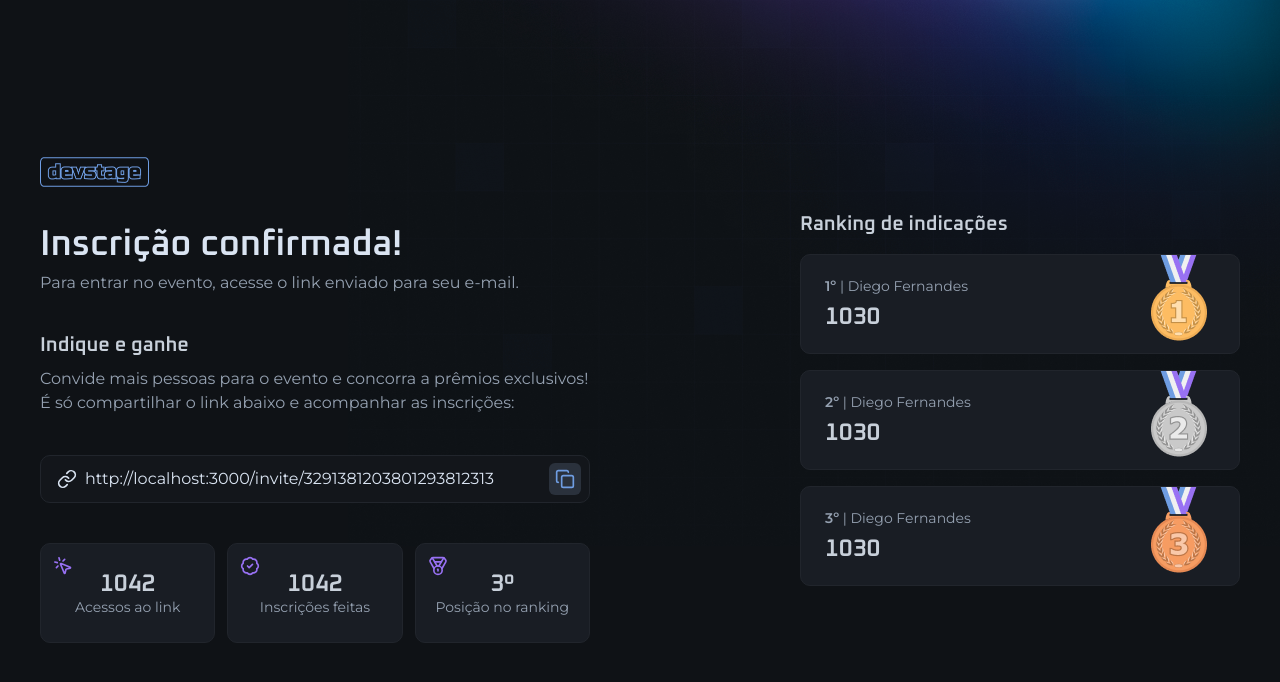
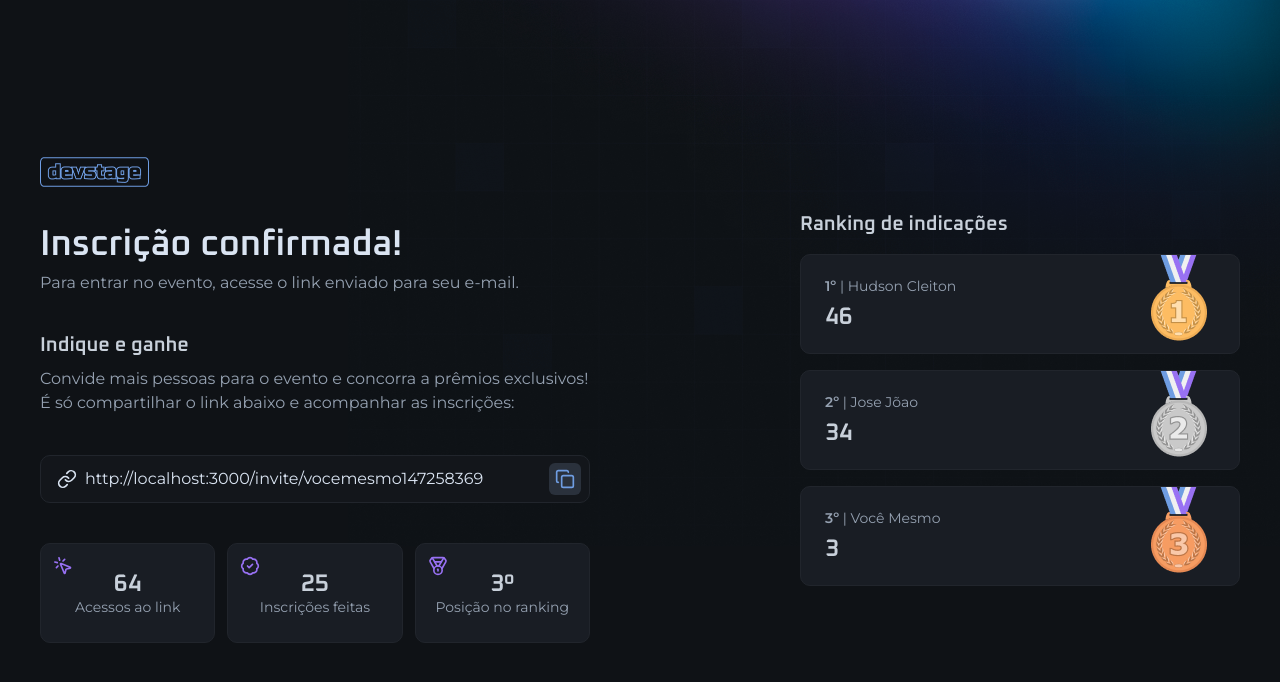
Before and after one commit to Primata83/connect, a Next.js app: page /invite in a window 1280 px wide. Shown: the top 682 px of the page. Built offline with nearby package versions, Linux system fonts and the light colour scheme.

Commit message:
quase la

```diff
--- a/src/app/(home)/subscriptionForm.tsx
+++ b/src/app/(home)/subscriptionForm.tsx
@@ -34,7 +34,7 @@ export function SubscriptionForm() {
       className="w-full bg-gray-700 border border-gray-600 rounded-2xl p-8 space-y-6 md:max-w-[440px]"
     >
       <h2 className="font-heading font-semibold text-gray-200 text-xl">
-        Inscrição
+        Inscreva-se
       </h2>
 
       <div className="space-y-3">
--- a/src/app/invite/page.tsx
+++ b/src/app/invite/page.tsx
@@ -5,7 +5,7 @@ import { Stats } from './stats'
 import {InviteLinkInput} from './inviteLinkInput'
 
 export default function InvitePage() {
-    const inviteLink = 'http://localhost:3000/invite/3291381203801293812313'
+    const inviteLink = 'http://localhost:3000/invite/vocemesmo147258369'
 
     return (
       <div className="min-h-dvh flex items-center justify-between gap-16 flex-col md:flex-row">
--- a/src/app/invite/ranking.tsx
+++ b/src/app/invite/ranking.tsx
@@ -13,10 +13,10 @@ export function Ranking() {
         <div className="space-y-4">
           <div className="relative rounded-xl bg-gray-700 border border-gray-600 p-6 flex flex-col justify-center gap-3">
             <span className="text-sm text-gray-300 leading-none">
-              <span className="font-semibold">1&ordm;</span> | Diego Fernandes
+              <span className="font-semibold">1&ordm;</span> | Hudson Cleiton
             </span>
             <span className="font-heading text-2xl font-semibold text-gray-200 leading-none">
-              1030
+              46
             </span>
 
             <Image src={gold} alt="" className="absolute top-0 right-8" />
@@ -24,10 +24,10 @@ export function Ranking() {
 
           <div className="relative rounded-xl bg-gray-700 border border-gray-600 p-6 flex flex-col justify-center gap-3">
             <span className="text-sm text-gray-300 leading-none">
-              <span className="font-semibold">2&ordm;</span> | Diego Fernandes
+              <span className="font-semibold">2&ordm;</span> | Jose Jõao
             </span>
             <span className="font-heading text-2xl font-semibold text-gray-200 leading-none">
-              1030
+              34
             </span>
 
             <Image src={silver} alt="" className="absolute top-0 right-8" />
@@ -35,10 +35,10 @@ export function Ranking() {
 
           <div className="relative rounded-xl bg-gray-700 border border-gray-600 p-6 flex flex-col justify-center gap-3">
             <span className="text-sm text-gray-300 leading-none">
-              <span className="font-semibold">3&ordm;</span> | Diego Fernandes
+              <span className="font-semibold">3&ordm;</span> | Você Mesmo
             </span>
             <span className="font-heading text-2xl font-semibold text-gray-200 leading-none">
-              1030
+              3
             </span>
 
             <Image src={cooper} alt="" className="absolute top-0 right-8" />
--- a/src/app/invite/stats.tsx
+++ b/src/app/invite/stats.tsx
@@ -5,7 +5,7 @@ export function Stats() {
     <div className="grid md:grid-cols-3 gap-3">
       <div className="relative rounded-xl bg-gray-700 border border-gray-600 px-4 py-7 flex flex-col items-center justify-center gap-1">
         <span className="font-heading text-2xl font-semibold text-gray-200 leading-none">
-          1042
+          64
         </span>
         <span className="text-sm text-gray-300 leading-none text-center">
           Acessos ao link
@@ -15,7 +15,7 @@ export function Stats() {
 
       <div className="relative rounded-xl bg-gray-700 border border-gray-600 px-4 py-7 flex flex-col items-center justify-center gap-1">
         <span className="font-heading text-2xl font-semibold text-gray-200 leading-none">
-          1042
+          25
         </span>
         <span className="text-sm text-gray-300 leading-none text-center">
           Inscrições feitas
```
